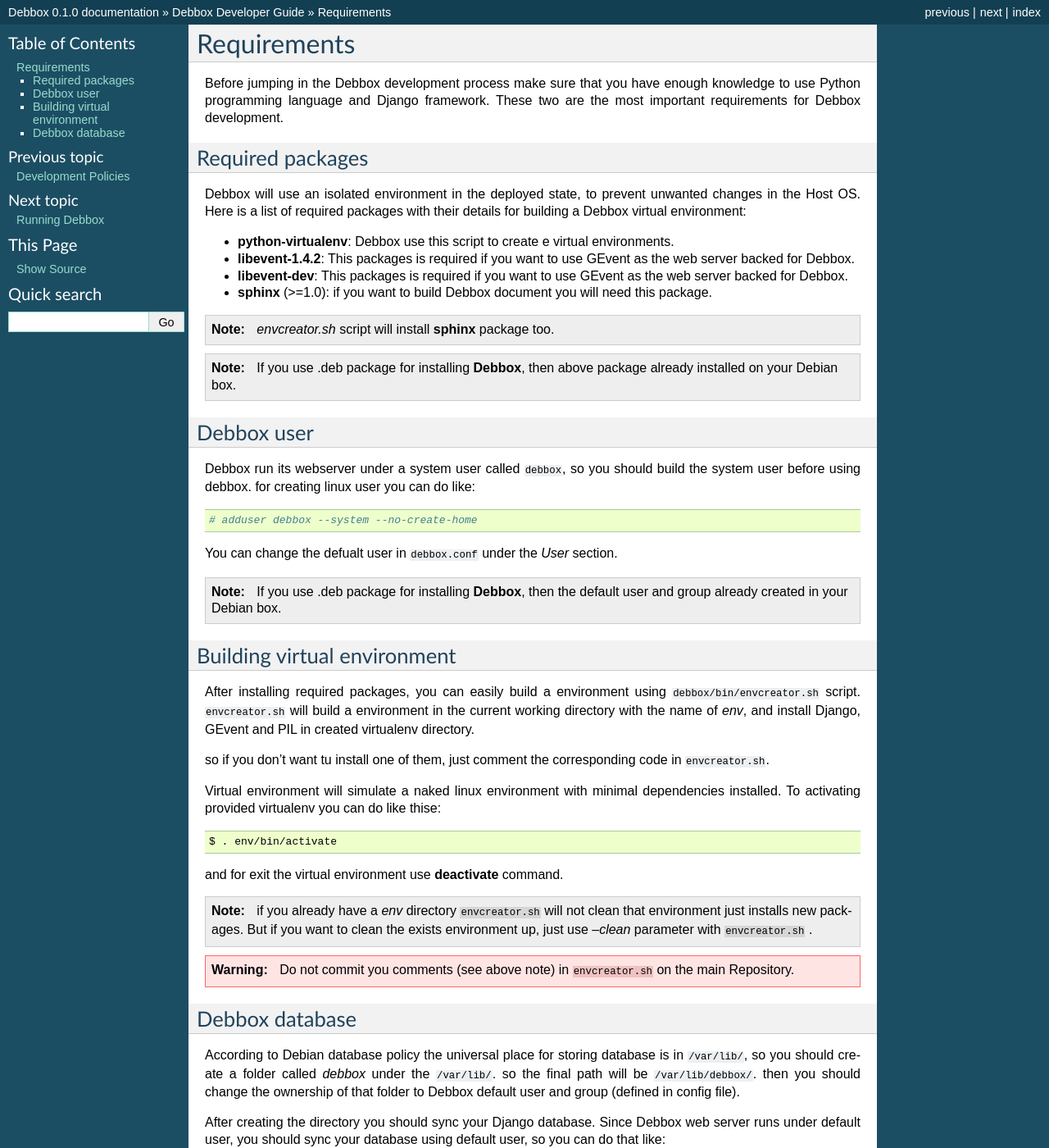
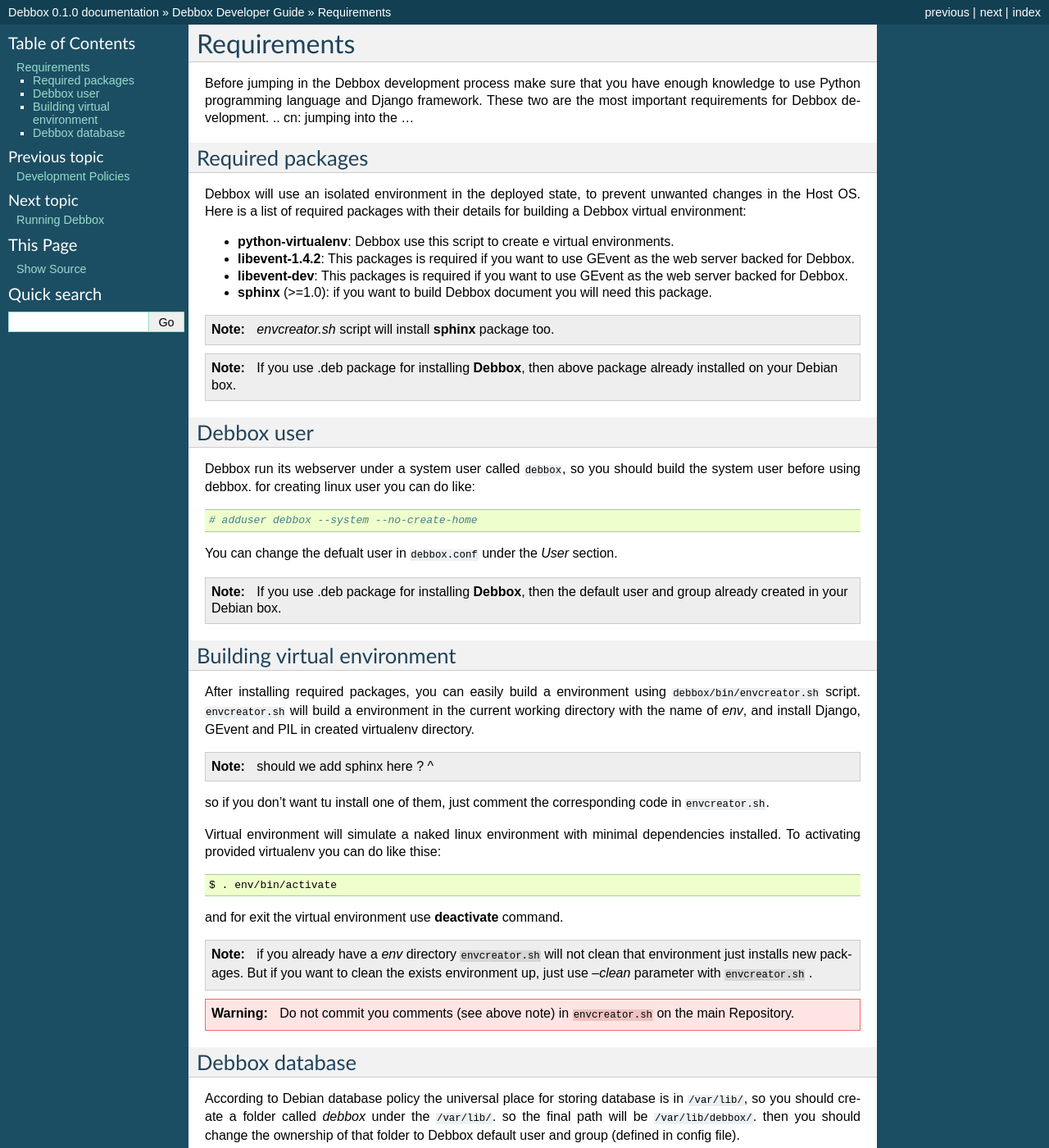
Before and after one commit to Yellowen/vanda, a Sphinx documentation site: the page built from docs/source/devel/requirements.rst, in a window 1280 px wide and 1400 px high. Shown: the whole window at 82% size. Built offline with Sphinx 7.4.7, drawn with Linux system fonts in a browser that asks for light colours; pages that are not in the unit, such as notebooks, are missing from menus.

Commit message:
requirments document reviewed

```diff
--- a/docs/source/devel/requirements.rst
+++ b/docs/source/devel/requirements.rst
@@ -3,6 +3,7 @@
 Before jumping in the Debbox development process make sure that you have enough knowledge to use
 Python programming language and Django framework. These two are the most important requirements
 for Debbox development.
+.. cn: jumping into the ...
 
 Required packages
 =================
@@ -32,6 +33,9 @@
 ============================
 After installing required packages, you can easily build a environment using ``debbox/bin/envcreator.sh`` script. ``envcreator.sh`` will build a environment in the current working directory with the name of *env*, and install Django, GEvent and PIL in created virtualenv directory.
 
+.. note:: should we add sphinx here ? ^
+
+
 so if you don't want tu install one of them, just comment the corresponding code in ``envcreator.sh``.
 
 Virtual environment will simulate a naked linux environment with minimal dependencies installed. To activating provided virtualenv you can do like thise::
```
Also changed, not shown: docs/source/devel/master_slave_schema (copy).png (added).
